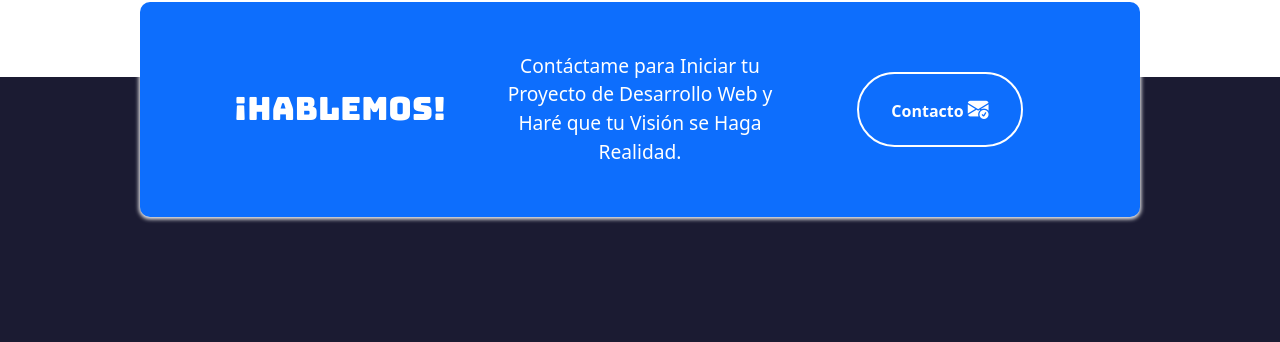
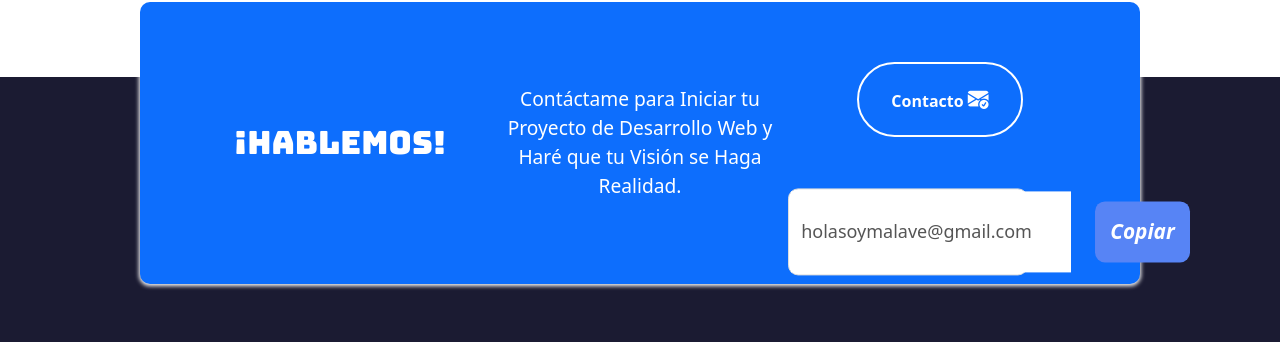
Before and after one commit to JCelorioDev/JCelorioDev.github.io, a plain HTML site: page index.html in a window 1280 px wide. Shown: the part 3736-4078 px from the top of the page. Drawn offline with nearby package versions, Linux system fonts and the light colour scheme.

Commit message:
Añadido para poder copiar mi email

```diff
--- a/index.html
+++ b/index.html
@@ -326,6 +326,12 @@
                   <i class="bi bi-envelope-check-fill"></i>
                 </button>
               </a>
+              <div class="container-email">
+                <div class="copy-text">
+                  <input  readonly type="text" class="text" value="holasoymalave@gmail.com" />
+                  <button><i class="fa fa-clone">Copiar</i></button>
+                </div>
+              </div>
             </div>
           </div>
         </div>
@@ -360,7 +366,17 @@
       var fechaActual = new Date();
       var year = fechaActual.getFullYear();
       document.getElementById("year").textContent = year
-      console.log(year);
+      let copyText = document.querySelector(".copy-text");
+      copyText.querySelector("button").addEventListener("click", function () {
+	    let input = copyText.querySelector("input.text");
+	    input.select();
+	    document.execCommand("Copied");
+	    copyText.classList.add("active");
+	    window.getSelection().removeAllRanges();
+	    setTimeout(function () {
+		  copyText.classList.remove("active");
+	     }, 2500);
+    });
     </script>
     <!-- JAVASCRIPT -->
     <script src="https://cdn.jsdelivr.net/npm/bootstrap@5.2.3/dist/js/bootstrap.bundle.min.js">
--- a/style.css
+++ b/style.css
@@ -462,6 +462,76 @@ footer{
     padding: 20px;
 }
 
+
+.container-email {
+	position: relative;
+	top: 5.3rem;
+	left: 45%;
+	transform: translate(-50%, -50%);
+}
+.label {
+	padding: 10px;
+	font-size: 16px;
+	color: #111;
+}
+.copy-text {
+	position: relative;
+	padding: 2px;
+	background: #fff;
+	border: 1px solid #ddd;
+	border-radius: 10px;
+    width: 240px;
+	display: flex;
+}
+.copy-text input.text {
+	padding: 10px;
+	font-size: 18px;
+	color: #555;
+	border: none;
+	outline: none;
+}
+.copy-text button {
+	padding: 15px;
+	background: #5784f5;
+	color: #fff;
+	font-size: 18px;
+	border: none;
+	outline: none;
+	border-radius: 10px;
+    margin-left: 1.5rem;
+	cursor: pointer;
+}
+
+.copy-text button:active {
+	background: #809ce2;
+}
+.copy-text button:before {
+	content: "¡Copiado!";
+	position: absolute;
+	top: -45px;
+	left: 250px;
+	background: #5c81dc;
+	padding: 8px 10px;
+	border-radius: 20px;
+	font-size: 15px;
+	display: none;
+}
+.copy-text button:after {
+	content: "";
+	position: absolute;
+	top: -45px;
+	left: 230px;
+	width: 10px;
+	height: 10px;
+	background: #5c81dc;
+	transform: rotate(45deg);
+	display: none;
+}
+.copy-text.active button:before,
+.copy-text.active button:after {
+	display: block;
+}
+
 /* Adaptable responsive */
 
 @media screen and (max-width: 400px) {
@@ -489,6 +559,7 @@ footer{
     }
 }
 
+
 @media screen and (min-width: 700px){
     .hero-inferior-img{
         max-width: 600px;
```
